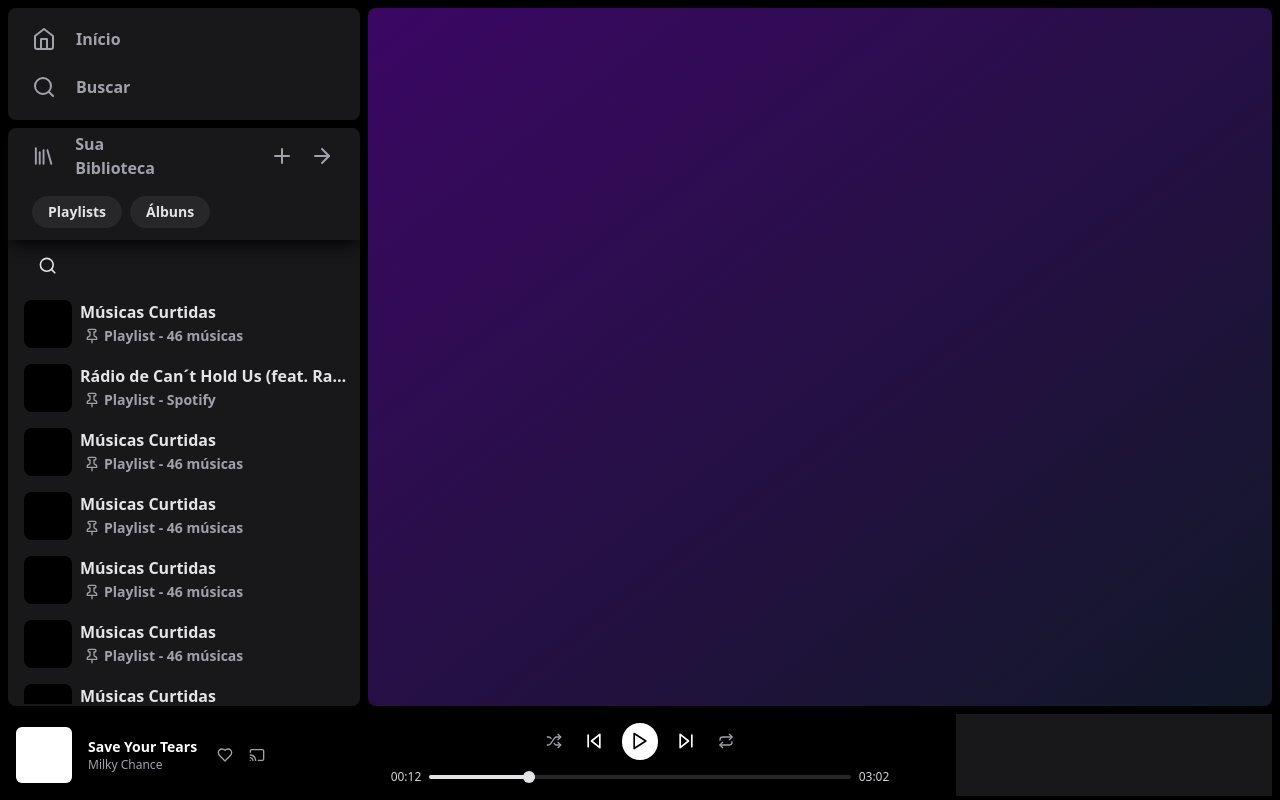
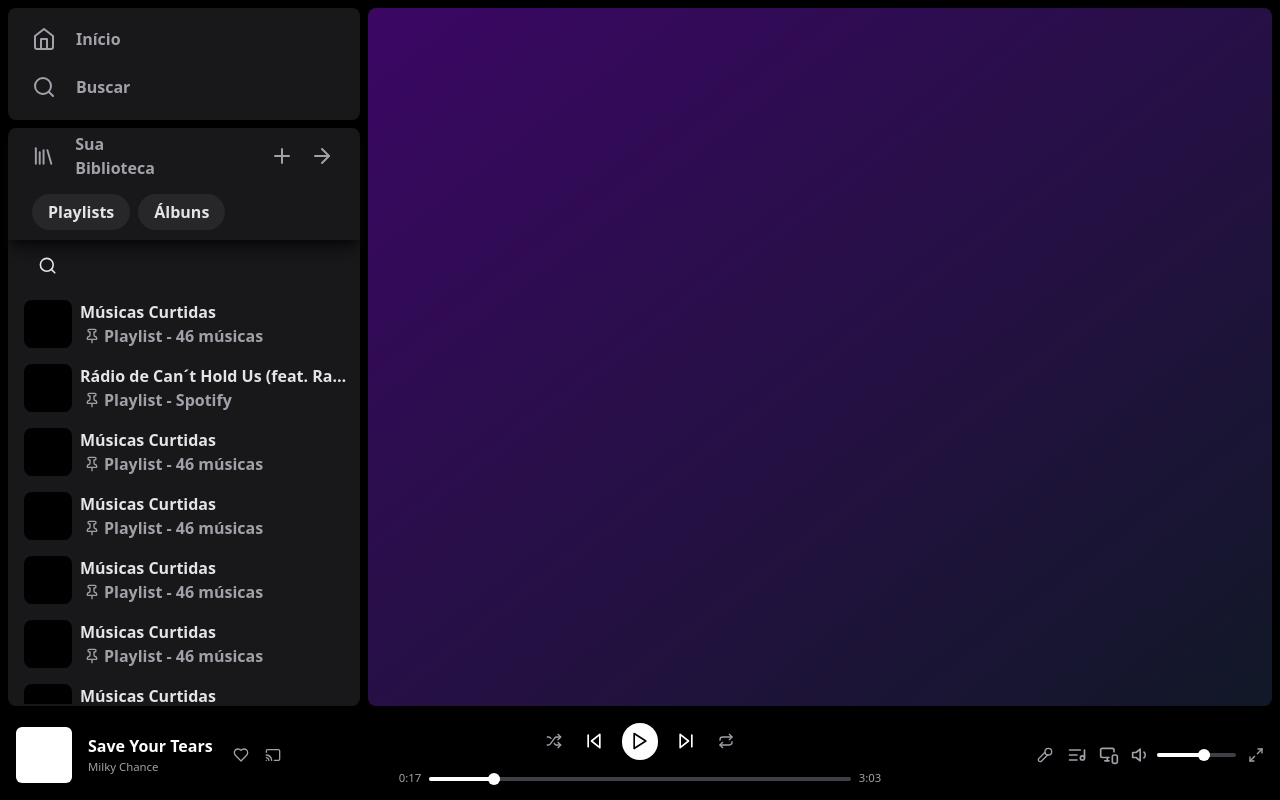
Before and after one commit to GustavoHenriqueReblin/spotify-copy, a Next.js app: page / in a window 1280 px wide. Built offline with nearby package versions, Linux system fonts and the light colour scheme.

Commit message:
Finalizado footer

```diff
--- a/src/app/footer.tsx
+++ b/src/app/footer.tsx
@@ -1,4 +1,4 @@
-import {Heart, Cast, ShuffleIcon, SkipBack, SkipForward, Play, Pause, RepeatIcon} from 'lucide-react'
+import {Heart, Cast, ShuffleIcon, SkipBack, SkipForward, Play, Pause, RepeatIcon, Mic2, ListMusic, MonitorSmartphone, Volume1, Maximize2} from 'lucide-react'
 
 export default () => {
   return (
@@ -8,24 +8,27 @@ export default () => {
       md:block md:max-h-[calc(4rem)]
       lg:max-h-[calc(6rem)]
     ">
-      <main className="bg-black h-full w-full rounded-lg flex flex-row">
-        <section className="w-[calc(25%)] h-full flex flex-row items-center px-2">
-          <div className="bg-white w-14 h-14 rounded-md mr-4"></div>
+      <main id="ola" className="bg-black h-full w-full rounded-lg flex flex-row">
+        <section className="w-[calc(25%)] h-full flex flex-row items-center px-2 min-w-[calc(13rem)]">
+          <div className="bg-white rounded-md mr-4 min-w-[calc(2.75rem)]
+            md:h-11 md:w-11
+            lg:w-14 lg:h-14
+          "></div>
           <div className="h-full w-fit flex flex-row items-center mr-5">
             <div className="h-fit w-full flex flex-col items-center">
               <div className="h-fit w-full flex items-start
                 lg:max-w-[calc(8rem)]
-                md:max-w-[calc(4rem)]
+                md:max-w-[calc(5rem)]
               ">
-                <a href="#" className="text-sm font-semibold text-white hover:underline overflow-hidden overflow-ellipsis whitespace-nowrap">
+                <a href="#" className="text-xs font-semibold text-white hover:underline overflow-hidden overflow-ellipsis whitespace-nowrap">
                     Save Your Tears
                 </a>
               </div>
               <div className="h-fit w-full flex items-start
                 lg:max-w-[calc(8rem)]
-                md:max-w-[calc(4rem)]
+                md:max-w-[calc(5rem)]
               ">
-                <a href="#" className="text-xs font-normal text-zinc-400 hover:underline overflow-hidden overflow-ellipsis whitespace-nowrap">
+                <a href="#" className="text-xxs font-normal text-zinc-400 hover:underline overflow-hidden overflow-ellipsis whitespace-nowrap">
                     Milky Chance
                 </a>
               </div>
@@ -33,53 +36,68 @@ export default () => {
           </div>
           <div className="h-full w-fit flex items-center mr-4">
             <a href="#" className="hover:text-white cursor-default">
-                <Heart className="h-4 w-4"/>
+                <Heart className="lg:h-4 lg:w-4 md:h-3 md:w-3"/>
             </a>
           </div>
           <div className="h-full w-fit flex items-center">
             <a href="#" className="hover:text-white cursor-default">
-                <Cast className="h-4 w-4"/>
+                <Cast className="lg:h-4 lg:w-4 md:h-3 md:w-3"/>
             </a>
           </div>
         </section>
-        <section className="bg-black w-[calc(50%)] h-full flex flex-col
-          md:max-w-[calc(25rem)]
-          lg:max-w-[calc(60rem)]
-        ">
+        <section className="bg-black w-[calc(50%)] h-full flex flex-col">
           <div className="h-2/3 w-full flex flex-row items-center justify-center">
-            <a href="#" className="flex flex-row items-center mx-2 cursor-default">
-                <ShuffleIcon className="h-4"/>
+            <a href="#" className="flex flex-row items-center lg:mx-2 md:mx-1 cursor-default">
+                <ShuffleIcon className="lg:h-4 md:h-3"/>
             </a>
-            <a href="#" className="flex flex-row items-center mx-2 cursor-default">
-                <SkipBack className="h-5 text-white"/>
+            <a href="#" className="flex flex-row items-center lg:mx-2 md:mx-1 cursor-default">
+                <SkipBack className="lg:h-5 md:h-4 text-white"/>
             </a>
-            <a href="#" className="flex flex-row items-center mx-2 cursor-default bg-white p-1.5 h-2/3 rounded-full">
-                <Play className="h-5 text-black"/>
+            <a href="#" className="flex flex-row items-center lg:mx-2 md:mx-1 cursor-default bg-white rounded-full
+              md:p-0.5 md:h-2/3
+              lg:p-1.5 lg:h-2/3
+            ">
+                <Play className="lg:h-5 md:h-4 text-black"/>
             </a>
-            <a href="#" className="flex flex-row items-center mx-2 cursor-default">
-                <SkipForward className="h-5 text-white"/>
+            <a href="#" className="flex flex-row items-center lg:mx-2 md:mx-1 cursor-default">
+                <SkipForward className="lg:h-5 md:h-4 text-white"/>
             </a>
-            <a href="#" className="flex flex-row items-center mx-2 cursor-default">
-                <RepeatIcon className="h-4"/>
+            <a href="#" className="flex flex-row items-center lg:mx-2 md:mx-1 cursor-default">
+                <RepeatIcon className="lg:h-4 md:h-3"/>
             </a>
           </div>
-          <div className="h-1/3 w-full flex flex-row">
-            <div className="h-full w-1/6">
-              <a className="font-normal text-zinc-300 text-xs flex items-center justify-end px-2">00:12</a>
-            </div>
-            <div className="h-full w-4/6 flex flex-row items-start pt-1.5">
-              <div className="h-[calc(0.280rem)] w-full bg-zinc-800 rounded-lg">
-                <div className="h-full w-1/4 bg-zinc-200 hover:bg-green-600 rounded-lg flex flex-row items-center justify-end">
-                  <div className="bg-zinc-200 w-3 h-3 rounded-full"></div>
-                </div>
+          <div className="h-1/3 w-full flex flex-row items-start justify-center">
+            <div className="w-fit h-4 text-xxs font-normal mx-2">0:17</div>
+            <div className="w-4/6 h-1 bg-zinc-700 flex flex-row rounded-lg mt-2">
+              <div className="bg-white hover:bg-green-600 w-1/6 h-full flex flex-row items-center justify-end rounded-lg">
+                <div className="bg-white h-3 w-3 rounded-full"></div>
               </div>
             </div>
-            <div className="h-full w-1/6">
-              <a className="font-normal text-zinc-300 text-xs flex items-center justify-start px-2">03:02</a>
+            <div className="w-fit h-4 text-xxs font-normal mx-2">3:03</div>
+          </div>
+        </section>
+        <section className="bg-black w-[calc(25%)] flex flex-row h-full items-center justify-end">
+          <a href="#" className="cursor-default">
+              <Mic2 className="lg:h-4 md:h-3 mx-1 text-zinc-400"/>
+          </a>
+          <a href="#" className="cursor-default">
+              <ListMusic className="lg:h-5 md:h-4 mx-1 text-zinc-400"/>
+          </a>
+          <a href="#" className="cursor-default">
+              <MonitorSmartphone className="lg:h-5 md:h-4 mx-1 text-zinc-400"/>
+          </a>
+          <a href="#" className="cursor-default">
+              <Volume1 className="lg:h-5 md:h-4 ml-1 text-zinc-400"/>
+          </a>
+          <div className="w-1/4 h-1 bg-zinc-700 flex flex-row rounded-xl mx-1 md:min-w-[calc(3rem)]">
+            <div className="bg-white hover:bg-green-600 w-2/3 h-full flex flex-row items-center justify-end rounded-xl">
+              <div className="bg-white h-3 w-3 rounded-full"></div>
             </div>
           </div>
+          <a href="#" className="cursor-default">
+              <Maximize2 className="lg:h-4 md:h-3 mx-1 text-zinc-400"/>
+          </a>
         </section>
-        <section className="bg-zinc-900 w-[calc(25%)] h-full"></section>
       </main>
     </footer>
   )
--- a/src/app/main.tsx
+++ b/src/app/main.tsx
@@ -1,6 +1,5 @@
 export default () => {
     return (
-        //min-h-[calc(34rem)]
         <section className="
             h-full min-w-fit py-2 w-full pl-0 pr-2
             ssm:hidden
--- a/src/app/menu.tsx
+++ b/src/app/menu.tsx
@@ -3,11 +3,12 @@ import {Home as HomeIcon, Library, Search, Heart, Plus, ArrowRight, Pin} from 'l
 export default () => {
     return (
         <nav className="
-            h-full object-cover p-2 w-112
+            h-full object-cover p-2
             ssm:hidden
-            md:block
+            md:block md:w-72
+            lg:w-112
         ">
-            <nav className="w-full h-28 bg-zinc-900 rounded-lg flex flex-col min-h-fit min-w-fit">
+            <nav className="w-full h-28 bg-zinc-900 rounded-lg flex flex-col min-h-fit">
                 <a href="#" className="h-1/2 pt-1.5 flex flex-row items-center gap-5 text-base font-bold mx-6 hover:text-white min-w-[calc(19rem)]">
                     <HomeIcon className=""/>
                     Início
@@ -20,7 +21,7 @@ export default () => {
             <nav className="bg-zinc-900 w-full h-[calc(100%-7.5rem)] mt-2 rounded-lg">
                 <div className="w-full h-28 rounded-t-lg flex flex-col shadow-lg shadow-zinc-950">
                     <div className="px-6 w-full h-1/2 flex flex-row">
-                        <a href="#" className="h-full w-1/2 flex flex-row items-center gap-5 text-base font-bold hover:text-white">
+                        <a href="#" className="h-full md:w-4/5 lg:w-1/2 flex flex-row items-center gap-5 text-base font-bold hover:text-white">
                             <Library className=""/>
                             Sua Biblioteca
                         </a>
--- a/tailwind.config.js
+++ b/tailwind.config.js
@@ -9,12 +9,16 @@ module.exports = {
     fontFamily: {
       display: ["Roboto"],
     },
+    fontSize: {
+      'xxs':'0.71rem',
+    },
     extend: {
       screens: {
         'ssm': '10px',
         'ssm2': '400px',
       },
       spacing: {
+        '86':'21.5rem',
         '94': '23rem',
         '102': '25rem',
         '112': '30rem',
```
